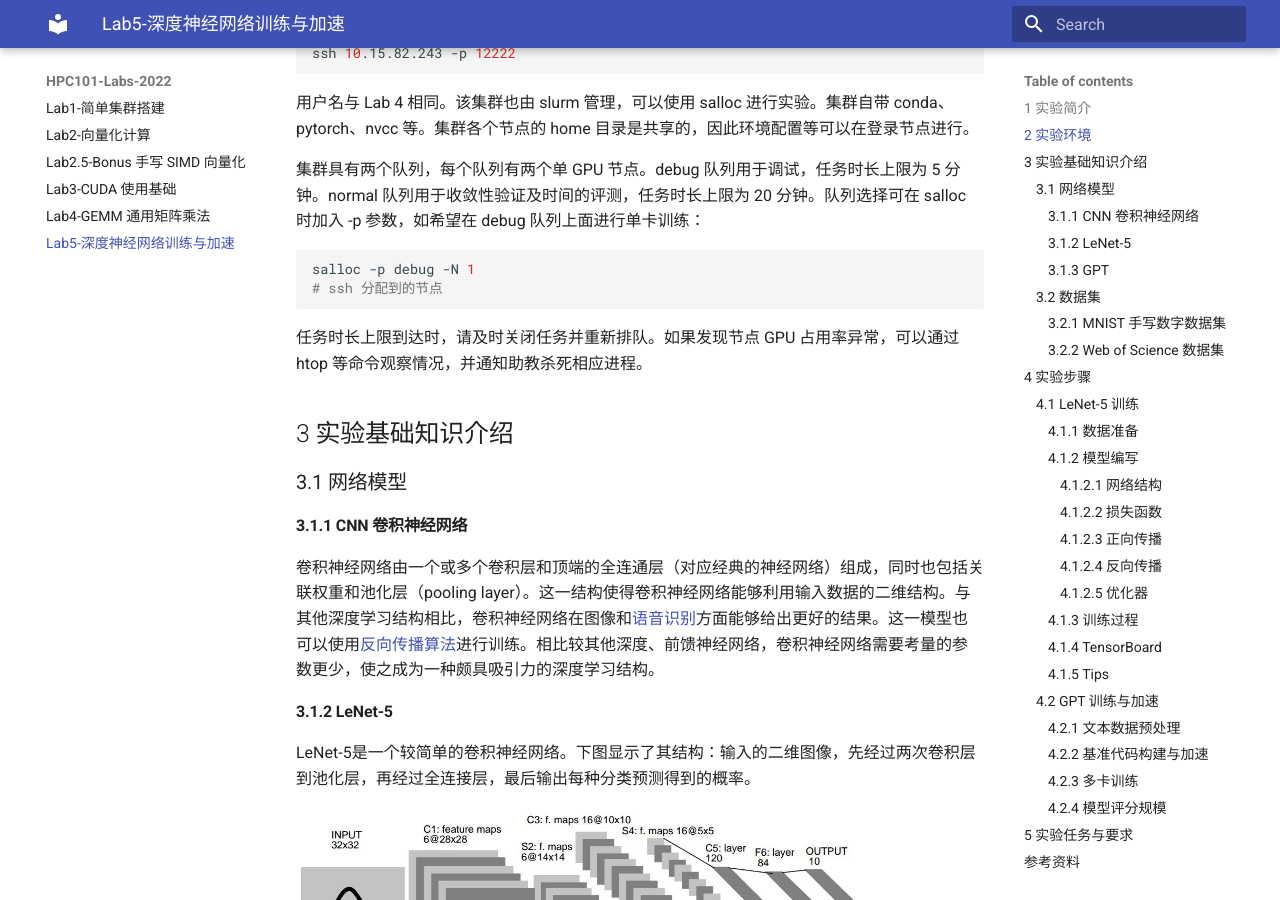
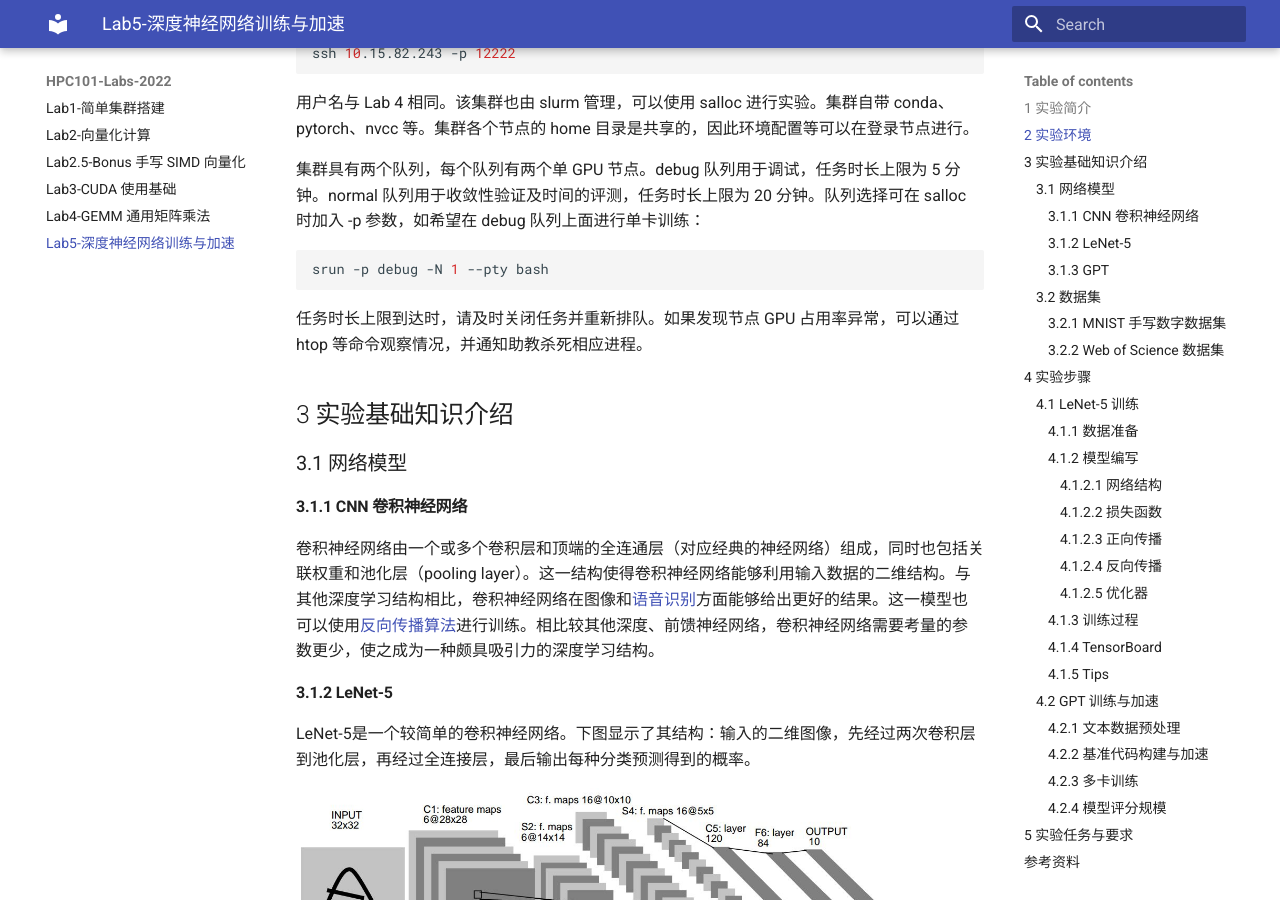
Before and after one commit to ZJUSCT/HPC101-Labs-2022, an MkDocs documentation site: the page built from docs/Lab5-DL/index.md, in a window 1280 px wide and 900 px high, scrolled down 710 px. Built offline with MkDocs 1.6.1 and Material for MkDocs 9.7.7, drawn with Linux system fonts in a browser that asks for light colours.

Commit message:
Lab5: Remove salloc

````diff
--- a/docs/Lab5-DL/index.md
+++ b/docs/Lab5-DL/index.md
@@ -23,8 +23,7 @@ ssh 10.15.82.243 -p 12222
 集群具有两个队列，每个队列有两个单 GPU 节点。debug 队列用于调试，任务时长上限为 5 分钟。normal 队列用于收敛性验证及时间的评测，任务时长上限为 20 分钟。队列选择可在 salloc 时加入 -p 参数，如希望在 debug 队列上面进行单卡训练：
 
 ``` bash
-salloc -p debug -N 1
-# ssh 分配到的节点
+srun -p debug -N 1 --pty bash
 ```
 
 任务时长上限到达时，请及时关闭任务并重新排队。如果发现节点 GPU 占用率异常，可以通过 htop 等命令观察情况，并通知助教杀死相应进程。
````
